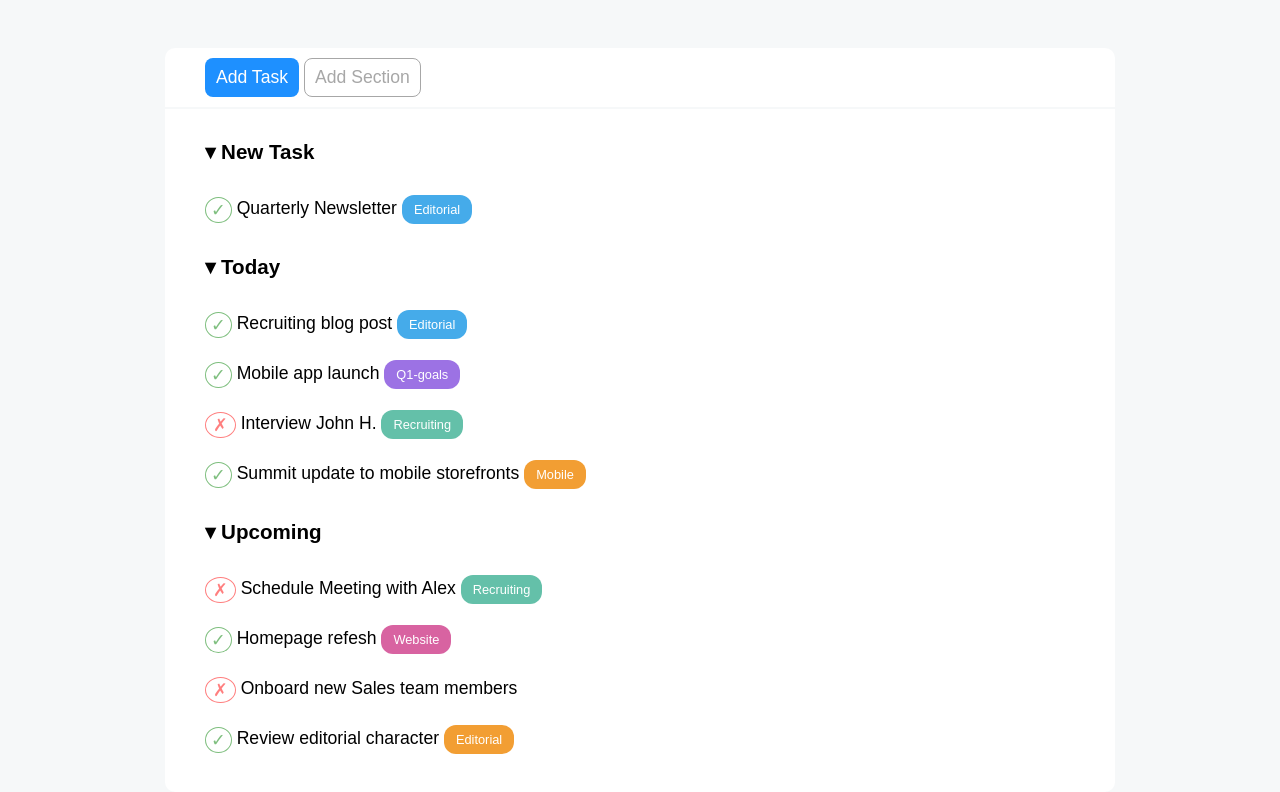
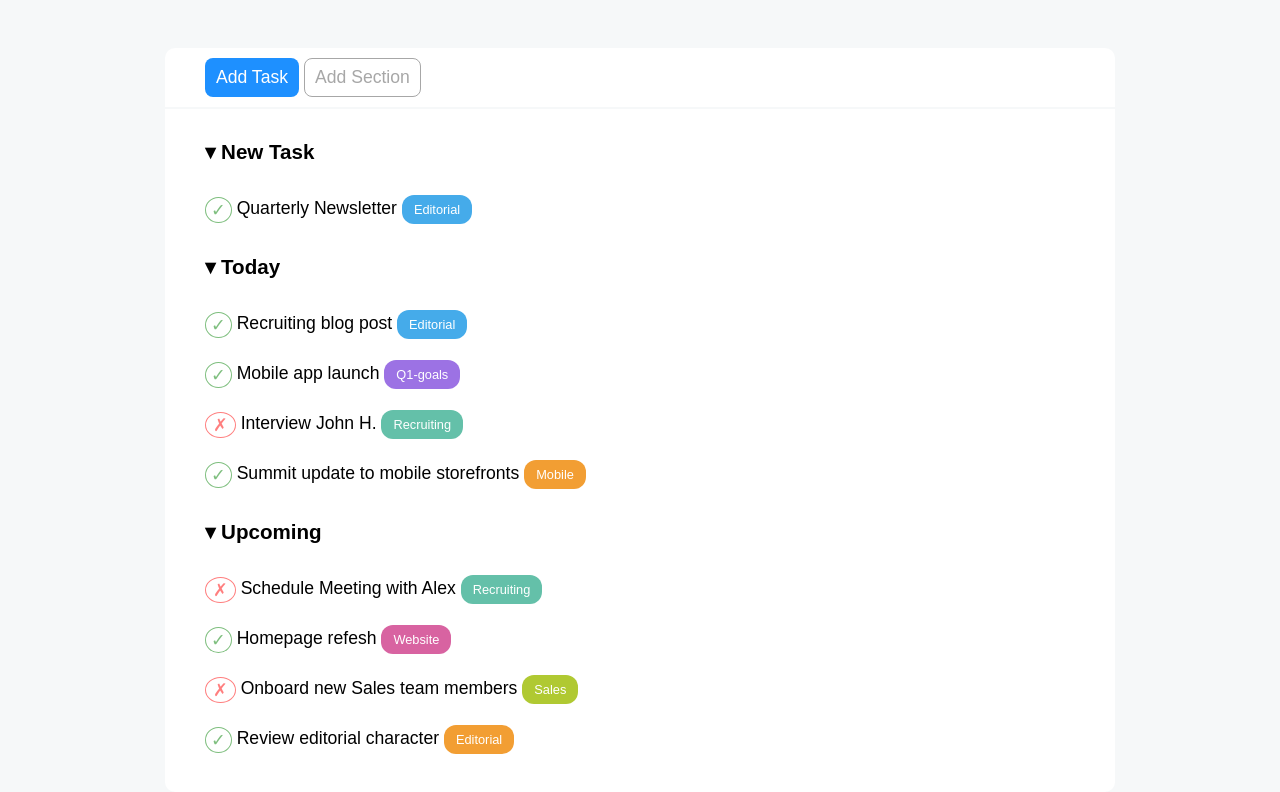
Before and after one commit to marcodeiulio/html-css-toboolist, a plain HTML site: page index.html in a window 1280 px wide. Shown: the part 112-904 px from the top of the page. Drawn offline with Linux system fonts and the light colour scheme.

Commit message:
- Fixed sales-tag missing color

```diff
--- a/css/style.css
+++ b/css/style.css
@@ -113,6 +113,10 @@ li {
 	background-color: #d863a1;
 }
 
+.sales-tag {
+	background-color: #b0c932;
+}
+
 #editorial {
 	background-color: #f29e33;
 }
```
Also changed, not shown: 1 other file.
